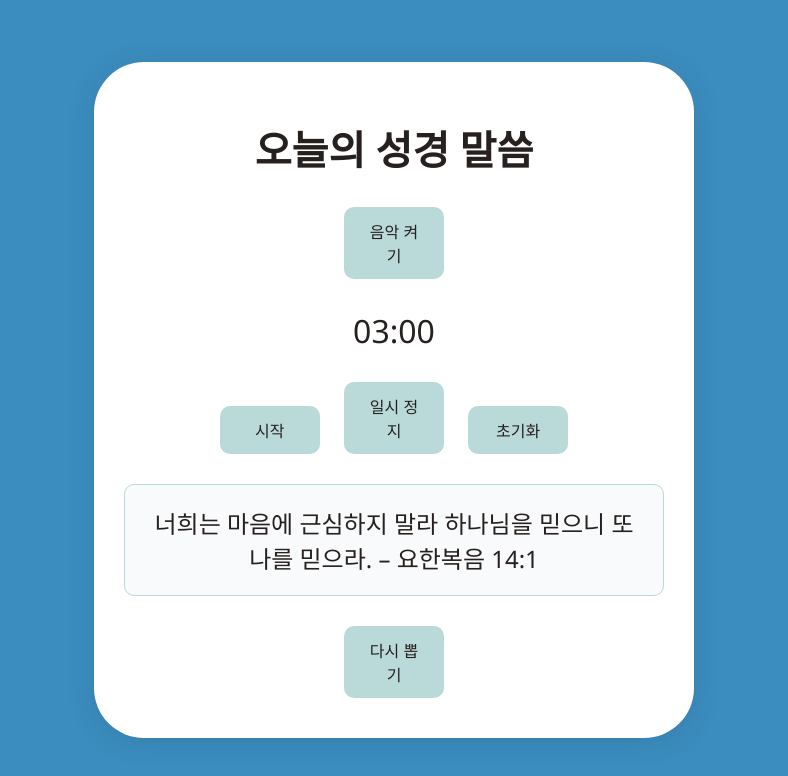
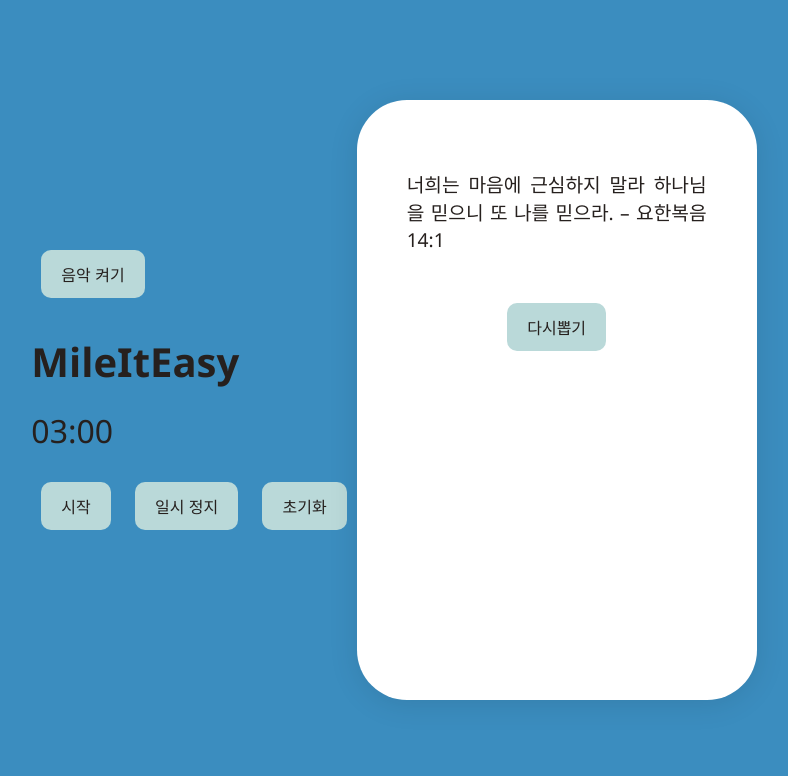
Before and after one commit to keb656/MileItEasy, a plain HTML site: page index.html in a window 1280 px wide. Shown: the whole page, without its empty margins (246-1034 px from the left). Drawn offline with Linux system fonts and the light colour scheme.

Commit message:
기능 1차 완료

```diff
--- a/index.html
+++ b/index.html
@@ -7,14 +7,14 @@
   <link rel="stylesheet" href="styles.css">
 </head>
 <body>
-  <div class="container">
-    <h1>오늘의 성경 말씀</h1>
-
+  <div class="headerNav">
     <audio id="backgroundMusic" loop>
       <source src="audio/background.mp3" type="audio/mpeg">
       Your browser does not support the audio element.
     </audio>
     <button id="musicToggle" class="btn">음악 켜기</button>
+
+    <h1>MileItEasy</h1>
 
     <div id="timer" class="timer">3:00</div>
 
@@ -23,10 +23,12 @@
       <button id="pauseTimer" class="btn">일시 정지</button>
       <button id="resetTimer" class="btn">초기화</button>
     </div>
+  </div>
 
-    <div id="scripture" class="scripture">"처음부터 성경 구절이 여기에 표시됩니다."</div>
+  <div class="container">
+    <div id="scripture" class="scripture">"성경 구절"</div>
 
-    <button id="newScripture" class="btn">다시 뽑기</button>
+    <button id="newScripture" class="btn">다시뽑기</button>
   </div>
 
   <script src="scriptures.js"></script>
--- a/styles.css
+++ b/styles.css
@@ -13,15 +13,27 @@ body {
     height: 100vh;
 }
 
+/*
+.headerNav{
+    position: absolute;
+    top: 50%;
+    left: 50%;
+    margin: -25px 0 0 -25px;
+}
+    */
+
 .container {
     background-color: #FFFFFF;
     border-radius: 50px;
     box-shadow: 0 4px 30px rgba(0, 0, 0, 0.1);
     padding: 30px;
     width: 90%;
-    max-width: 600px;
+    max-width: 400px;
+    min-height: 600px;
     text-align: center;
     transition: transform 0.3s, box-shadow 0.3s;
+
+
 }
 
 .container:hover {
@@ -55,7 +67,6 @@ h1 {
     font-size: 1em;
     cursor: pointer;
     transition: background-color 0.3s, transform 0.2s;
-    width: 100px;
 }
 
 .btn:hover {
@@ -64,11 +75,12 @@ h1 {
 }
 
 .scripture {
-    font-size: 1.5em;
+    font-size: 1.2em;
     margin: 20px 0;
     color: #26201E;
     padding: 20px;
-    border: 1px solid #BAD9D9;
+    text-align: justify;
+    /*border: 1px solid #BAD9D9;
     border-radius: 10px;
-    background-color: #F9FAFB;
+    background-color: #F9FAFB;*/
 }
```
